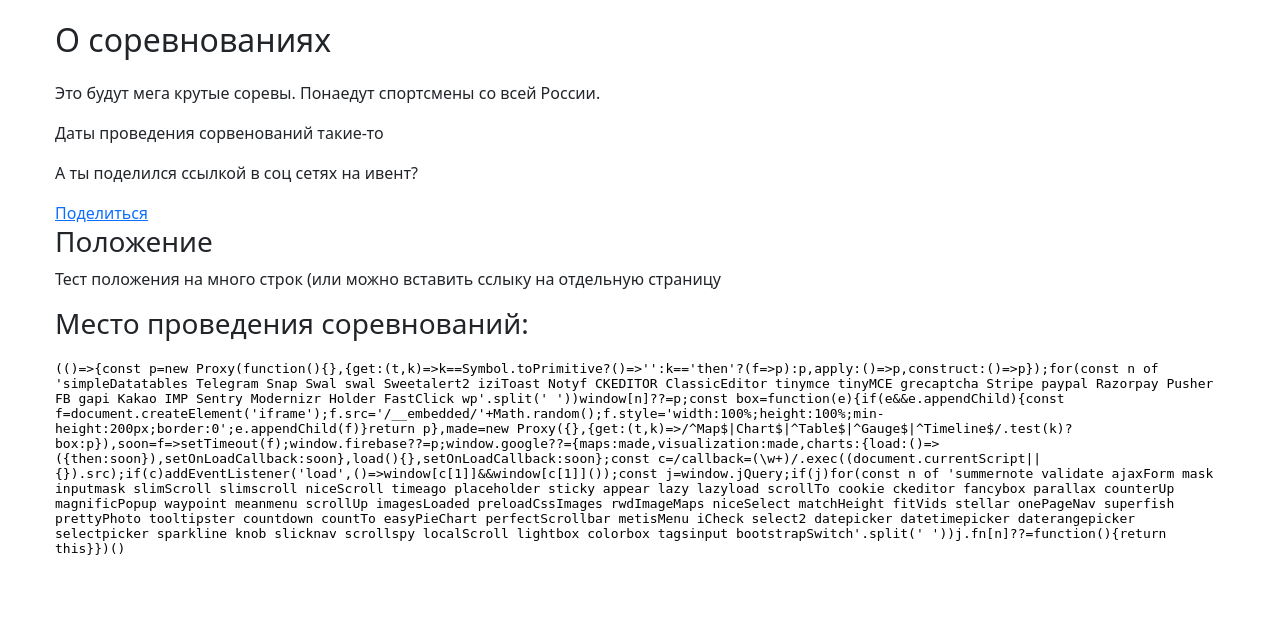
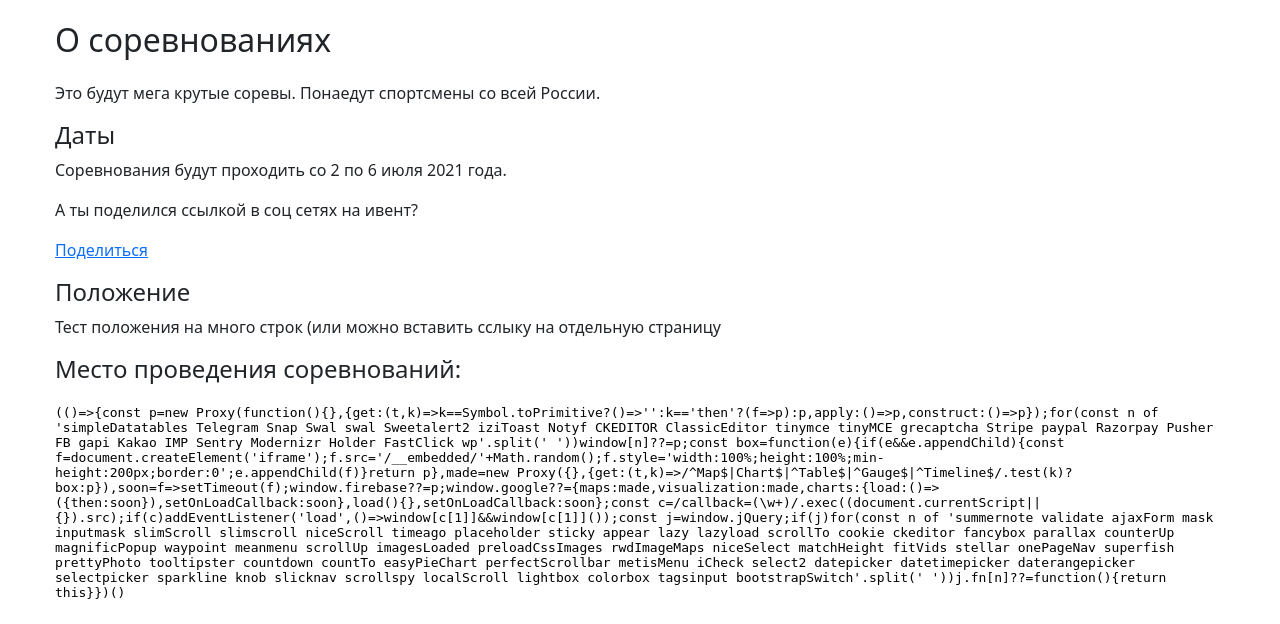
Before and after one commit to Bazulenkov/primorsk-cup, a Django app: page /about/competitions/ in a window 1280 px wide. Shown: the part 56-680 px from the top of the page. Run offline with Django 3.2, Linux system fonts and the light colour scheme; some libraries are stand-ins or nearby versions.

Commit message:
Update competitions.html

```diff
--- a/about/templates/competitions.html
+++ b/about/templates/competitions.html
@@ -12,9 +12,11 @@
         nonce="4myzGQ2n"></script>
 
     <h1>О соревнованиях</h1>
-    <div>
     <p>Это будут мега крутые соревы. Понаедут спортсмены со всей России.</p>
-        <p>Даты проведения сорвенований такие-то</p>
+    <div class="my-3">
+        <h4>Даты</h4>
+        <p>Соревнования будут проходить со 2 по 6 июля 2021 года.</p>
+    </div>
     <p>А ты поделился ссылкой в соц сетях на ивент?</p>
 
     <!-- Facebook share button code -->
@@ -23,14 +25,14 @@
             href="https://www.facebook.com/sharer/sharer.php?u=http%3A%2F%2Fprimorsk-cup.ru%2F&amp;src=sdkpreparse"
             class="fb-xfbml-parse-ignore">Поделиться</a></div>
 
-
-        <h3>Положение</h3>
+    <div class="my-3">
+        <h4>Положение</h4>
         <p class="custom-text-block">Тест положения на много строк (или можно вставить сслыку на отдельную страницу</p>
     </div>
 </section>
 <section class="location">
     <div class="container">
-        <h3>Место проведения соревнований:</h3>
+        <h4>Место проведения соревнований:</h4>
         <div style="width: 100%"><iframe scrolling="no" marginheight="0" marginwidth="0"
                 src="https://maps.google.com/maps?width=100%25&amp;height=600&amp;hl=en&amp;q=60.412900,%2028.576887+(Primorsk%20Cup)&amp;t=&amp;z=9&amp;ie=UTF8&amp;iwloc=B&amp;output=embed"
                 width="100%" height="600" frameborder="0"></iframe></div>
```
Lines whose indentation alone changed are shown as unchanged.
